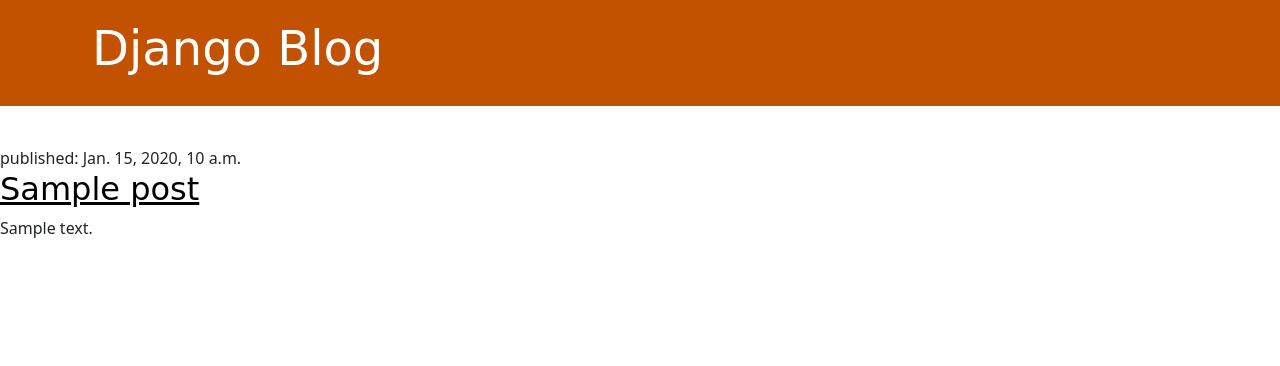
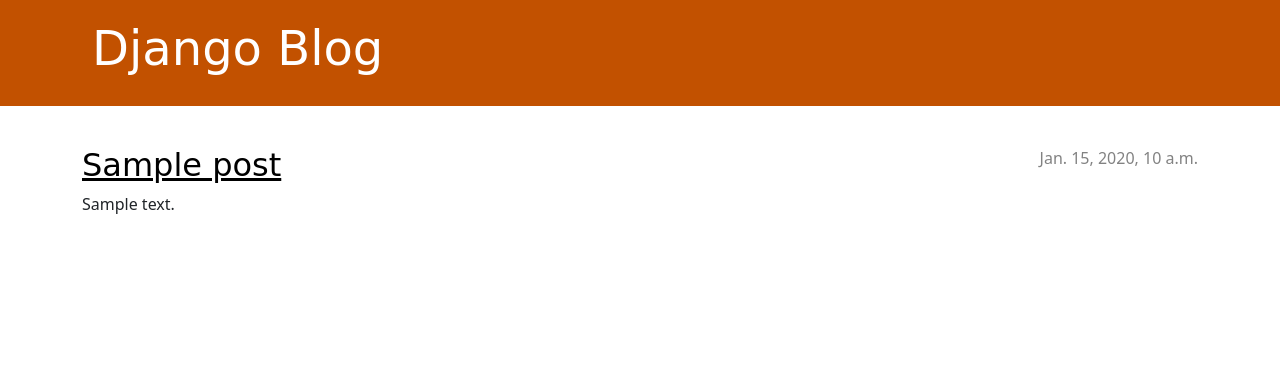
Before and after one commit to Claude216/w2DjangoStudy, a Django app: template blog/templates/blog/post_list.html in a window 1280 px wide. Shown: the top 366 px of the page. Run offline with Django 4.2, Linux system fonts and the light colour scheme; the template is opened without the code that fills it: most values are stand-ins (such as "Sample title", 1, 10 or a date in 2020).

Commit message:
create base template and let post_list extends it

```diff
--- /dev/null
+++ b/blog/templates/blog/base.html
@@ -0,0 +1,25 @@
+{% load static %}
+<!DOCTYPE html>
+<html>
+
+    <head>
+        <title>Django blog</title>
+        <link rel="stylesheet" href="https://cdn.jsdelivr.net/npm/bootstrap@5.1.3/dist/css/bootstrap.min.css" integrity="sha384-1BmE4kWBq78iYhFldvKuhfTAU6auU8tT94WrHftjDbrCEXSU1oBoqyl2QvZ6jIW3" crossorigin="anonymous">
+        <link rel="stylesheet" href="{% static 'css/blog.css' %}">
+    </head>
+    <body>
+        <header class = "page-header">
+            <div class="container">
+                <h1><a href="/">Django Blog</a></h1>
+            </div>
+        </header>
+        <main class="container">
+            <div class="row">
+                <div class="col">
+                {% block content %}
+                {% endblock %}
+                </div>
+            </div>
+        </main>
+    </body>
+</html>
--- a/blog/templates/blog/post_list.html
+++ b/blog/templates/blog/post_list.html
@@ -1,25 +1,13 @@
-{% load static %}
-<!DOCTYPE html>
-<html>
+{% extends 'blog/base.html' %}
 
-    <head>
-        <title>Django blog</title>
-        <link rel="stylesheet" href="https://cdn.jsdelivr.net/npm/bootstrap@5.1.3/dist/css/bootstrap.min.css" integrity="sha384-1BmE4kWBq78iYhFldvKuhfTAU6auU8tT94WrHftjDbrCEXSU1oBoqyl2QvZ6jIW3" crossorigin="anonymous">
-        <link rel="stylesheet" href="{% static 'css/blog.css' %}">
-    </head>
-    <body>
-        <header class = "page-header">
-            <div class="container">
-                <h1><a href="/">Django Blog</a></h1>
-            </div>
-        </header>
-
+{% block content %}
     {% for post in posts %}
         <article class = "post">
-                <time>published: {{ post.published_date }}</time>
+            <time class="date">
+                {{ post.published_date }}
+            </time>
             <h2><a href="">{{ post.title }}</a></h2>
             <p> {{ post.text | linebreaksbr }}</p>
         </article>
     {% endfor %}
-    </body>
-</html>
+{% endblock %}
```
Lines whose indentation alone changed are shown as unchanged.
